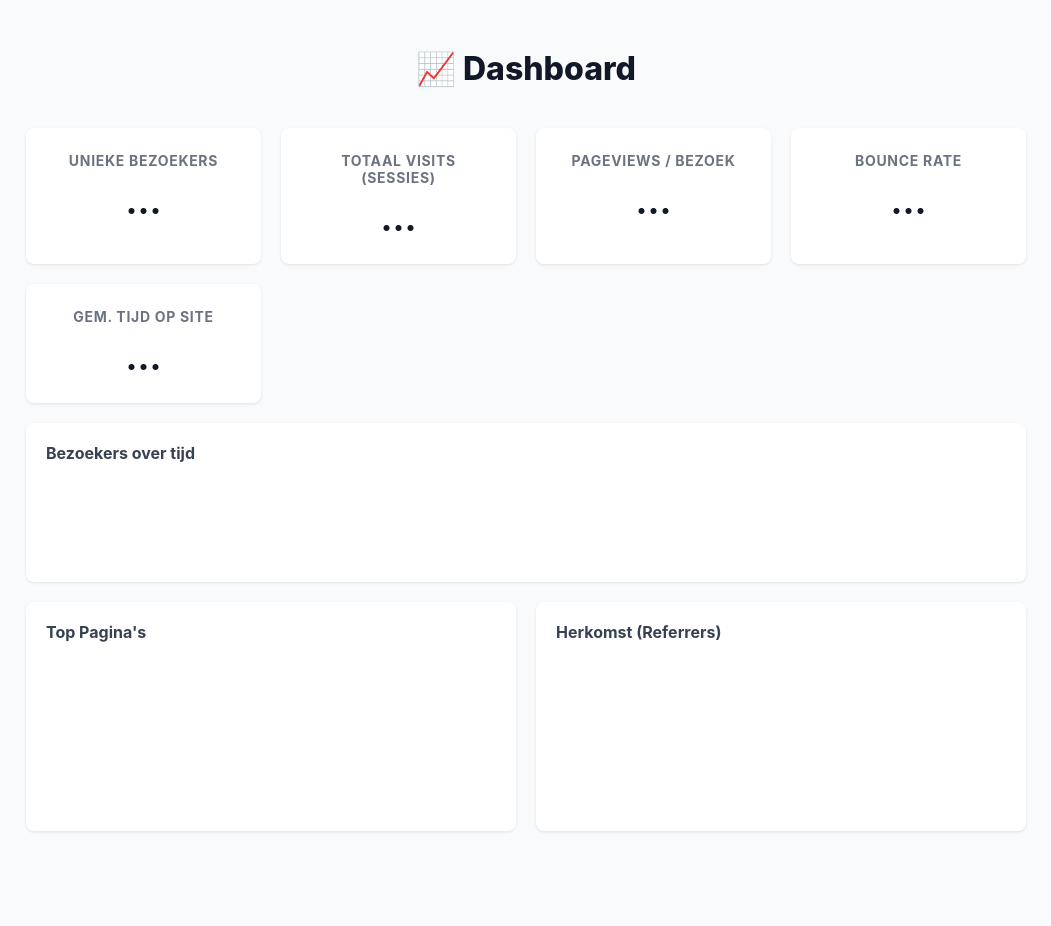
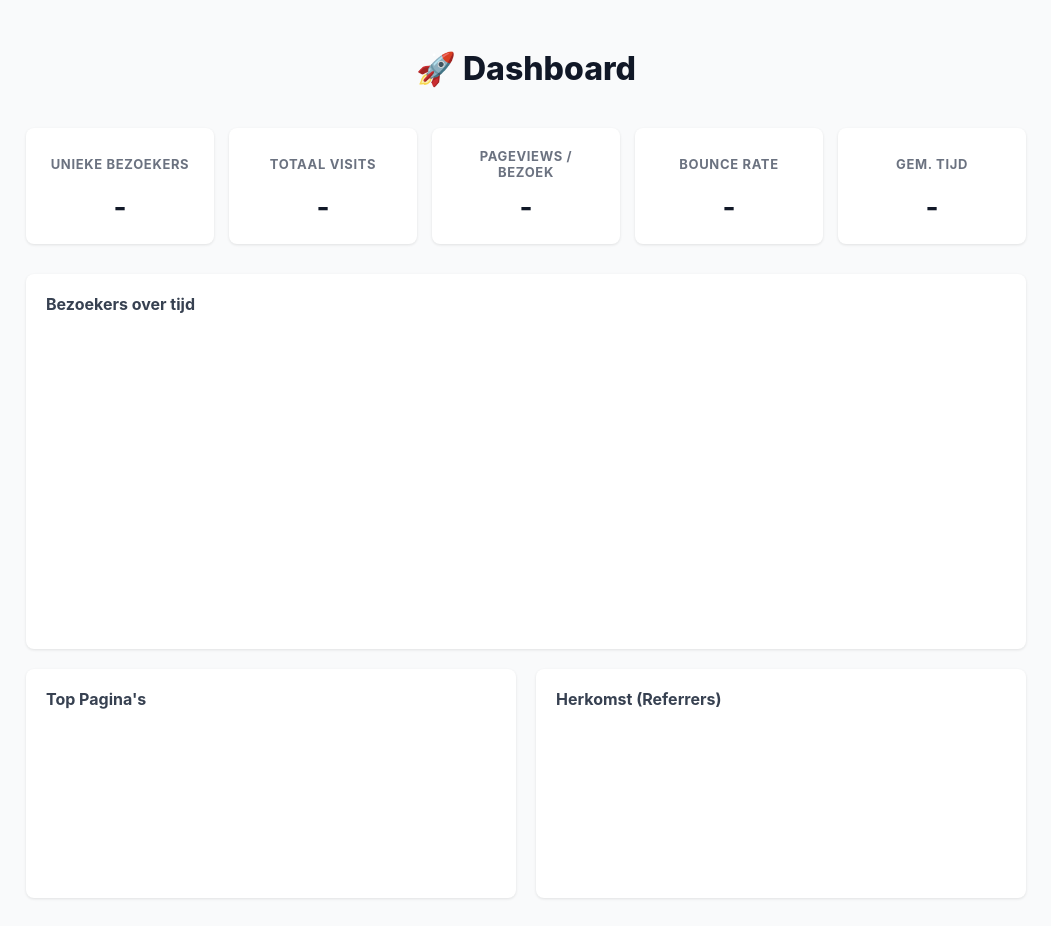
Before and after one commit to rv-bokhoven/mijn-analytics, a website: page public/dashboard.html in a window 1280 px wide. Shown: the whole page, without its empty margins (114-1165 px from the left). Before the commit the page ends 859 px from the top, so only its background shows below. Drawn offline with nearby package versions, Linux system fonts and the light colour scheme; no server answers.

Commit message:
Update met sessies en tijdsduur

```diff
--- a/public/dashboard.html
+++ b/public/dashboard.html
@@ -9,11 +9,16 @@
         .container { max-width: 1000px; margin: 0 auto; }
         h1 { text-align: center; color: #111827; margin-bottom: 40px; font-weight: 800; }
 
-        /* Score Cards */
-        .stats-grid { display: grid; grid-template-columns: 1fr 1fr; gap: 20px; margin-bottom: 20px; }
-        .card { background: white; padding: 24px; border-radius: 8px; box-shadow: 0 1px 3px rgba(0,0,0,0.1); text-align: center; }
-        .card h3 { margin: 0; color: #6b7280; font-size: 14px; text-transform: uppercase; letter-spacing: 0.05em; }
-        .card .number { font-size: 36px; font-weight: 700; color: #111827; margin-top: 10px; }
+        /* Score Cards (Nu 5 stuks, responsive) */
+        .stats-grid {
+            display: grid;
+            grid-template-columns: repeat(auto-fit, minmax(180px, 1fr));
+            gap: 15px;
+            margin-bottom: 30px;
+        }
+        .card { background: white; padding: 20px; border-radius: 8px; box-shadow: 0 1px 3px rgba(0,0,0,0.1); text-align: center; }
+        .card h3 { margin: 0; color: #6b7280; font-size: 13px; text-transform: uppercase; letter-spacing: 0.05em; min-height: 32px; display: flex; align-items: center; justify-content: center; }
+        .card .number { font-size: 28px; font-weight: 700; color: #111827; margin-top: 10px; }
 
         /* Grafieken */
         .main-chart { background: white; padding: 20px; border-radius: 8px; box-shadow: 0 1px 3px rgba(0,0,0,0.1); margin-bottom: 20px; }
@@ -25,34 +30,36 @@
 </head>
 <body>
     <div class="container">
-        <h1>📈 Dashboard</h1>
+        <h1>🚀 Dashboard</h1>
 
-<div class="stats-grid" style="grid-template-columns: repeat(auto-fit, minmax(200px, 1fr));">
+        <div class="stats-grid">
             <div class="card">
                 <h3>Unieke Bezoekers</h3>
-                <div class="number" id="uniqueVisitors">...</div>
+                <div class="number" id="uniqueVisitors">-</div>
             </div>
             <div class="card">
-                <h3>Totaal Visits (Sessies)</h3>
-                <div class="number" id="totalVisits">...</div>
+                <h3>Totaal Visits</h3>
+                <div class="number" id="totalVisits">-</div>
             </div>
             <div class="card">
                 <h3>Pageviews / Bezoek</h3>
-                <div class="number" id="viewsPerVisit">...</div>
+                <div class="number" id="viewsPerVisit">-</div>
             </div>
             <div class="card">
                 <h3>Bounce Rate</h3>
-                <div class="number" id="bounceRate">...</div>
+                <div class="number" id="bounceRate">-</div>
             </div>
             <div class="card">
-                <h3>Gem. Tijd op Site</h3>
-                <div class="number" id="avgDuration">...</div>
+                <h3>Gem. Tijd</h3>
+                <div class="number" id="avgDuration">-</div>
             </div>
         </div>
 
         <div class="main-chart">
             <h4>Bezoekers over tijd</h4>
-            <canvas id="timeChart" height="80"></canvas>
+            <div style="height: 300px">
+                <canvas id="timeChart"></canvas>
+            </div>
         </div>
 
         <div class="sub-charts">
@@ -73,70 +80,132 @@
                 const response = await fetch('/api/stats');
                 const data = await response.json();
 
-                // --- DE BEREKENINGEN ---
+                // --- VARIABELEN VOORBEREIDEN ---
+                const uniqueIds = new Set();
+                const sessions = {};
+                const urlCounts = {};
+                const refCounts = {};
+                const dateCounts = {};
 
-                // 1. Unieke Bezoekers (Daily Hash)
-                const uniqueIds = new Set(data.map(view => view.visitorId));
-                document.getElementById('uniqueVisitors').innerText = uniqueIds.size;
+                // --- DE GROTE LOOP (Alles in 1x tellen) ---
+                data.forEach(view => {
+                    // 1. Unieke bezoekers
+                    uniqueIds.add(view.visitorId);
 
-                // 2. Groeperen per Sessie (Dit is cruciaal!)
-                const sessions = {};
-                data.forEach(view => {
+                    // 2. Sessies bouwen (Voor Bounce Rate & Tijd)
                     if (!sessions[view.sessionId]) {
                         sessions[view.sessionId] = { views: 0, duration: 0 };
                     }
                     sessions[view.sessionId].views += 1;
                     sessions[view.sessionId].duration += (view.duration || 0);
+
+                    // 3. URL tellen (Voor grafiek)
+                    try {
+                        const p = new URL(view.url).pathname;
+                        urlCounts[p] = (urlCounts[p] || 0) + 1;
+                    } catch {
+                        urlCounts['Onbekend'] = (urlCounts['Onbekend'] || 0) + 1;
+                    }
+
+                    // 4. Referrer tellen (Voor grafiek)
+                    let ref = view.referrer;
+                    if (!ref || ref.includes(window.location.hostname) || ref === 'Direct') ref = 'Direct';
+                    else try { ref = new URL(ref).hostname; } catch {}
+                    refCounts[ref] = (refCounts[ref] || 0) + 1;
+
+                    // 5. Datum tellen (Voor tijdlijn)
+                    const date = new Date(view.timestamp).toLocaleDateString('nl-NL', { day: 'numeric', month: 'short' });
+                    dateCounts[date] = (dateCounts[date] || 0) + 1;
                 });
 
-                // Nu hebben we een lijst met sessies: { 'abc': {views: 2, duration: 60}, ... }
+                // --- CIJFERS INVULLEN (DE KAARTJES) ---
+
+                // Uniek
+                document.getElementById('uniqueVisitors').innerText = uniqueIds.size;
+
+                // Visits & Berekeningen
                 const totalSessions = Object.keys(sessions).length;
-
-                // 3. Totaal Visits
                 document.getElementById('totalVisits').innerText = totalSessions;
 
-                // 4. Views per Visit
+                // Views per Visit
                 const totalViews = data.length;
                 const vpv = totalSessions ? (totalViews / totalSessions).toFixed(1) : 0;
                 document.getElementById('viewsPerVisit').innerText = vpv;
 
-                // 5. Bounce Rate (Sessies met maar 1 view)
+                // Bounce Rate (Sessies met maar 1 view) & Totale duur
                 let singlePageSessions = 0;
                 let totalDuration = 0;
-
                 Object.values(sessions).forEach(session => {
                     if (session.views === 1) singlePageSessions++;
                     totalDuration += session.duration;
                 });
-
                 const bounceRate = totalSessions ? Math.round((singlePageSessions / totalSessions) * 100) : 0;
                 document.getElementById('bounceRate').innerText = bounceRate + '%';
 
-                // 6. Gemiddelde Duur
+                // Gemiddelde Tijd
                 const avgSeconds = totalSessions ? Math.round(totalDuration / totalSessions) : 0;
-                // Even omrekenen naar min:sec
                 const minutes = Math.floor(avgSeconds / 60);
                 const seconds = avgSeconds % 60;
                 document.getElementById('avgDuration').innerText = `${minutes}m ${seconds}s`;
 
 
-                // --- HIERONDER DE GRAFIEKEN (DEZELFDE CODE ALS EERST) ---
-                // (Je kunt je oude grafiek code hieronder plakken of laten staan)
+                // --- GRAFIEKEN TEKENEN ---
 
-                // ... [Plak hier de rest van je oude grafiek code voor timeChart, pagesChart etc] ...
-                // Voor de volledigheid hier een simpele versie om fouten te voorkomen:
-                 const urlCounts = {};
-                 const dateCounts = {};
-                 data.forEach(view => {
-                    const p = new URL(view.url).pathname;
-                    urlCounts[p] = (urlCounts[p] || 0) + 1;
-                    const d = new Date(view.timestamp).toLocaleDateString('nl-NL', { day: 'numeric', month: 'short' });
-                    dateCounts[d] = (dateCounts[d] || 0) + 1;
-                 });
-                 // ... Teken grafieken hier ...
+                // 1. Tijdlijn
+                const sortedDates = Object.keys(dateCounts).sort((a,b) => new Date(a) - new Date(b)); // Simpele sortering
+                new Chart(document.getElementById('timeChart'), {
+                    type: 'line',
+                    data: {
+                        labels: sortedDates,
+                        datasets: [{
+                            label: 'Bezoekers',
+                            data: sortedDates.map(d => dateCounts[d]),
+                            borderColor: '#4F46E5',
+                            backgroundColor: 'rgba(79, 70, 229, 0.1)',
+                            borderWidth: 2,
+                            tension: 0.4,
+                            fill: true
+                        }]
+                    },
+                    options: {
+                        maintainAspectRatio: false,
+                        scales: { y: { beginAtZero: true, ticks: { stepSize: 1 } } },
+                        plugins: { legend: { display: false } }
+                    }
+                });
 
-            } catch (err) { console.error(err); }
+                // 2. Pagina's
+                new Chart(document.getElementById('pagesChart'), {
+                    type: 'bar',
+                    data: {
+                        labels: Object.keys(urlCounts),
+                        datasets: [{
+                            label: 'Views',
+                            data: Object.values(urlCounts),
+                            backgroundColor: '#3498db',
+                            borderRadius: 4
+                        }]
+                    },
+                    options: { indexAxis: 'y' }
+                });
+
+                // 3. Referrers
+                new Chart(document.getElementById('referrerChart'), {
+                    type: 'doughnut',
+                    data: {
+                        labels: Object.keys(refCounts),
+                        datasets: [{
+                            data: Object.values(refCounts),
+                            backgroundColor: ['#2ecc71', '#e74c3c', '#9b59b6', '#f1c40f', '#34495e']
+                        }]
+                    }
+                });
+
+            } catch (err) {
+                console.error("Fout in dashboard:", err);
+            }
         }
+
         loadData();
     </script>
 </body>
```
